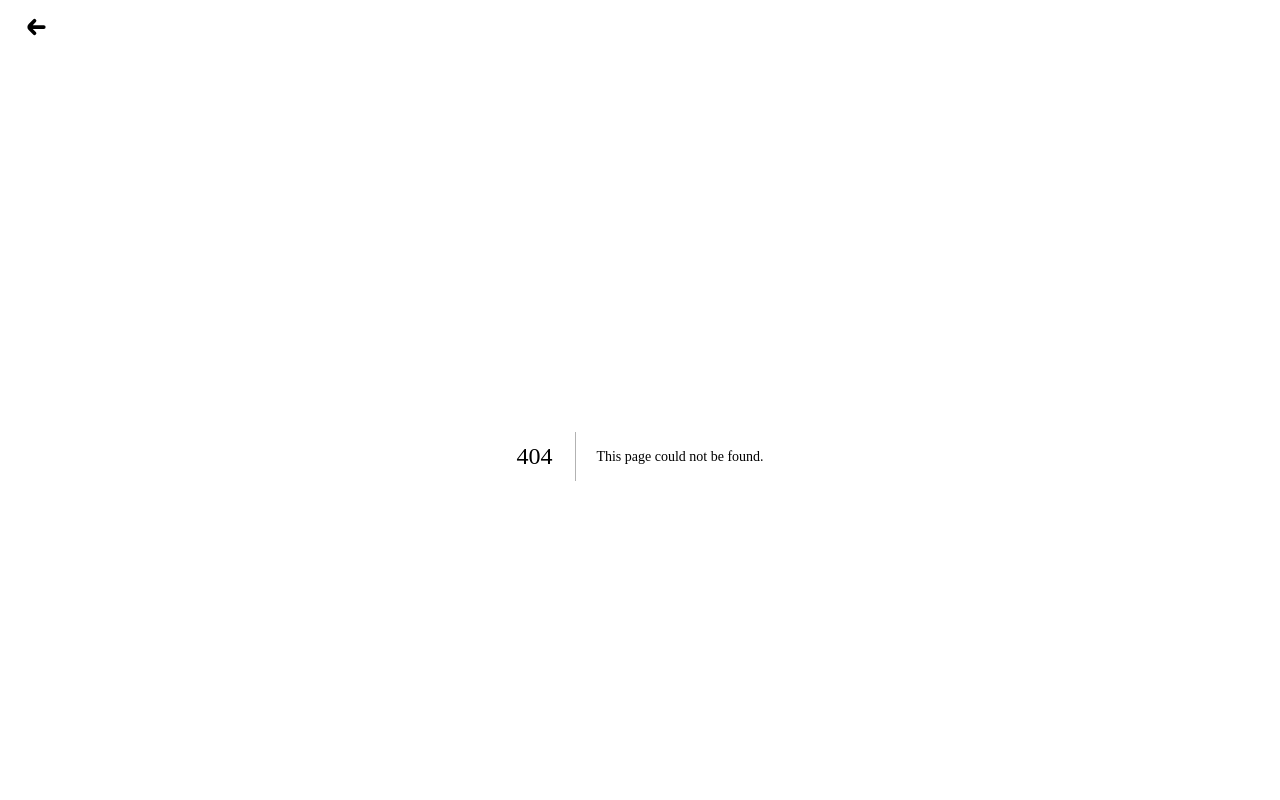
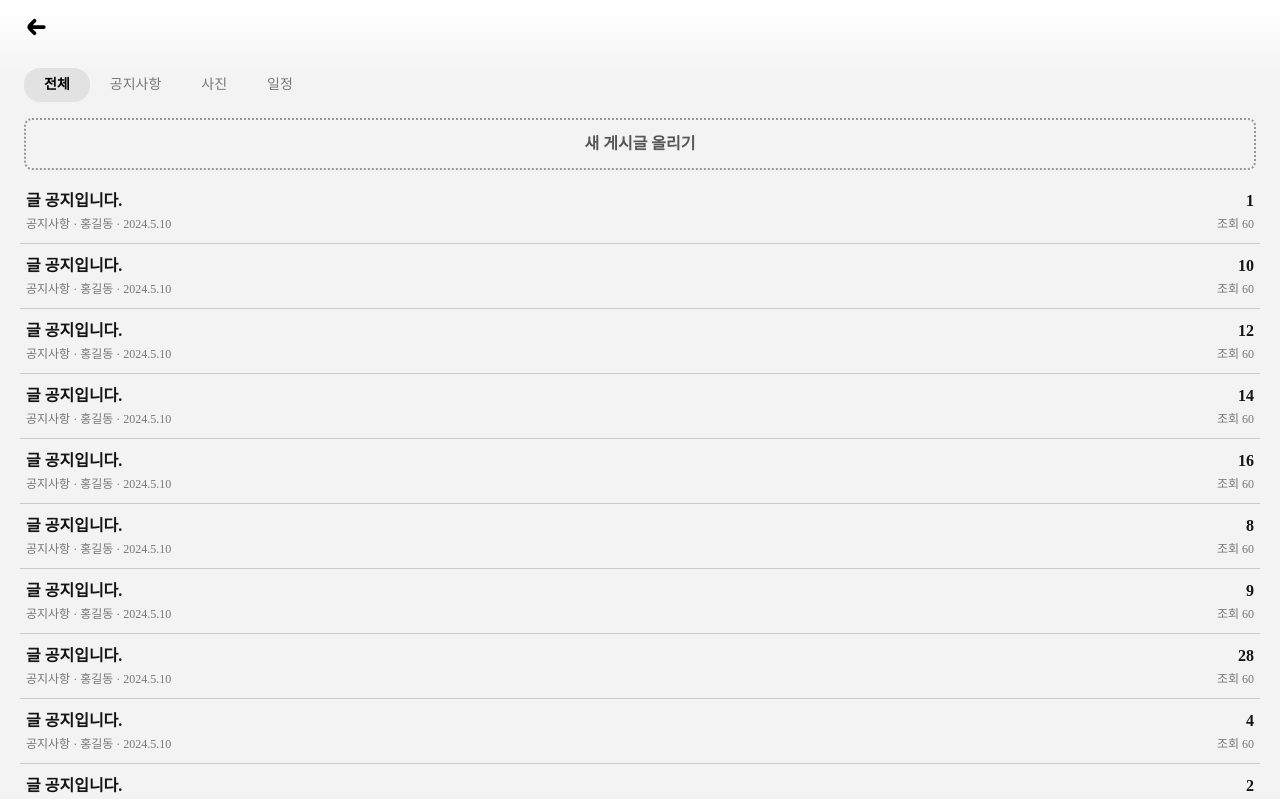
Before and after one commit to playmakersports/playmaker-fe, a Next.js app: page /team/1/board in a window 1280 px wide. Before the commit this address had no page. Built offline with nearby package versions, Linux system fonts and the light colour scheme; a web font is replaced by a local one.

Commit message:
[Feat] 팀 게시판, 글쓰기 페이지 구현

```diff
--- /dev/null
+++ b/src/pages/team/[teamId]/board/index.tsx
@@ -0,0 +1,170 @@
+import React, { useState } from "react";
+import styled from "@emotion/styled";
+import useBackgroundGray from "@/hook/useBackgroundGray";
+
+import MainTab from "@/components/Main/MainTab";
+import { BaseContainer } from "@/components/common/Container";
+import { BUTTON_ACTIVE, FONTS } from "@/styles/common";
+import { useRouter } from "next/router";
+
+function Board() {
+  useBackgroundGray();
+  const [, setTab] = useState("ALL");
+  const router = useRouter();
+  const teamId = router.query.teamId;
+  const currentPage = router.query.page;
+
+  return (
+    <Container>
+      <MainTab
+        items={[
+          { value: "ALL", name: "전체" },
+          { value: "notice", name: "공지사항" },
+          { value: "photo", name: "사진" },
+          { value: "schedule", name: "일정" },
+        ]}
+        nowValue={setTab}
+      />
+      <Articles>
+        <WriteButton
+          role="button"
+          onClick={() =>
+            router.push({
+              pathname: "/team/[teamId]/board/editor",
+              query: {
+                teamId: teamId,
+                type: "new",
+              },
+            })
+          }
+        >
+          <p>새 게시글 올리기</p>
+        </WriteButton>
+        {MOCK.map((article) => (
+          <Article
+            key={article}
+            onClick={() =>
+              router.push({
+                pathname: "/team/[teamId]/board/[articleId]",
+                query: {
+                  teamId: teamId,
+                  articleId: article,
+                },
+              })
+            }
+          >
+            <div className="article-inner">
+              <div>
+                <p className="article-head">글 공지입니다.</p>
+                <p className="article-sub">공지사항 · 홍길동 · 2024.5.10</p>
+              </div>
+              <div className="article-info">
+                <p className="article-head">{article}</p>
+                <p className="article-sub">조회 60</p>
+              </div>
+            </div>
+          </Article>
+        ))}
+      </Articles>
+      <Page>
+        {PAGE_MOCK.map((pageNum) => (
+          <div
+            key={pageNum}
+            onClick={() =>
+              router.push({
+                pathname: "/team/[teamId]/board",
+                query: {
+                  teamId: teamId,
+                  page: pageNum,
+                },
+              })
+            }
+          >
+            {pageNum}
+          </div>
+        ))}
+      </Page>
+    </Container>
+  );
+}
+
+const MOCK = [1, 10, 12, 14, 16, 8, 9, 28, 4, 2];
+const PAGE_MOCK = [1, 2, 3, 4, 5];
+
+const Page = styled.div`
+  display: flex;
+  margin-top: 20px;
+  justify-content: center;
+  gap: 12px;
+  div {
+    ${FONTS.MD1};
+    padding: 8px 16px;
+    background-color: ${({ theme }) => theme.gray4};
+    border-radius: 8px;
+
+    &:active {
+      background-color: ${({ theme }) => theme.gray3};
+    }
+  }
+`;
+const Container = styled(BaseContainer)``;
+const Articles = styled.div`
+  display: flex;
+  margin-top: 16px;
+  padding: 0 4px;
+  flex-direction: column;
+`;
+const Article = styled.button`
+  text-align: left;
+  border-top: 1px solid ${({ theme }) => theme.gray3};
+  .article-head {
+    margin-bottom: 2px;
+    ${FONTS.MD1};
+  }
+  .article-sub {
+    ${FONTS.MD3};
+    color: ${({ theme }) => theme.gray1};
+  }
+
+  .article-info {
+    text-align: right;
+    .article-head {
+      font-weight: 800;
+    }
+  }
+
+  .article-inner {
+    padding: 10px 6px;
+    display: flex;
+    justify-content: space-between;
+    align-items: center;
+  }
+
+  &:first-of-type {
+    border-top: 1px solid transparent;
+  }
+
+  &:active > .article-inner {
+    ${BUTTON_ACTIVE("transparent")};
+  }
+`;
+
+const WriteButton = styled.div`
+  margin: 0 4px 8px;
+  text-align: center;
+  border-radius: 8px;
+  border: 2px dotted ${({ theme }) => theme.gray2};
+  user-select: none;
+  p {
+    padding: 12px 0;
+    color: ${({ theme }) => theme.text};
+    opacity: 0.7;
+    ${FONTS.MD1};
+    font-weight: 800;
+  }
+  &:active > p {
+    ${BUTTON_ACTIVE("transparent")}
+  }
+`;
+
+export default Board;
```
Also changed, not shown: src/components/Article/Head.tsx (added, +50 -0 lines), src/pages/team/[teamId]/board/[articleId].tsx (added, +67 -0 lines), src/pages/team/[teamId]/board/editor.tsx (added, +61 -0 lines).
